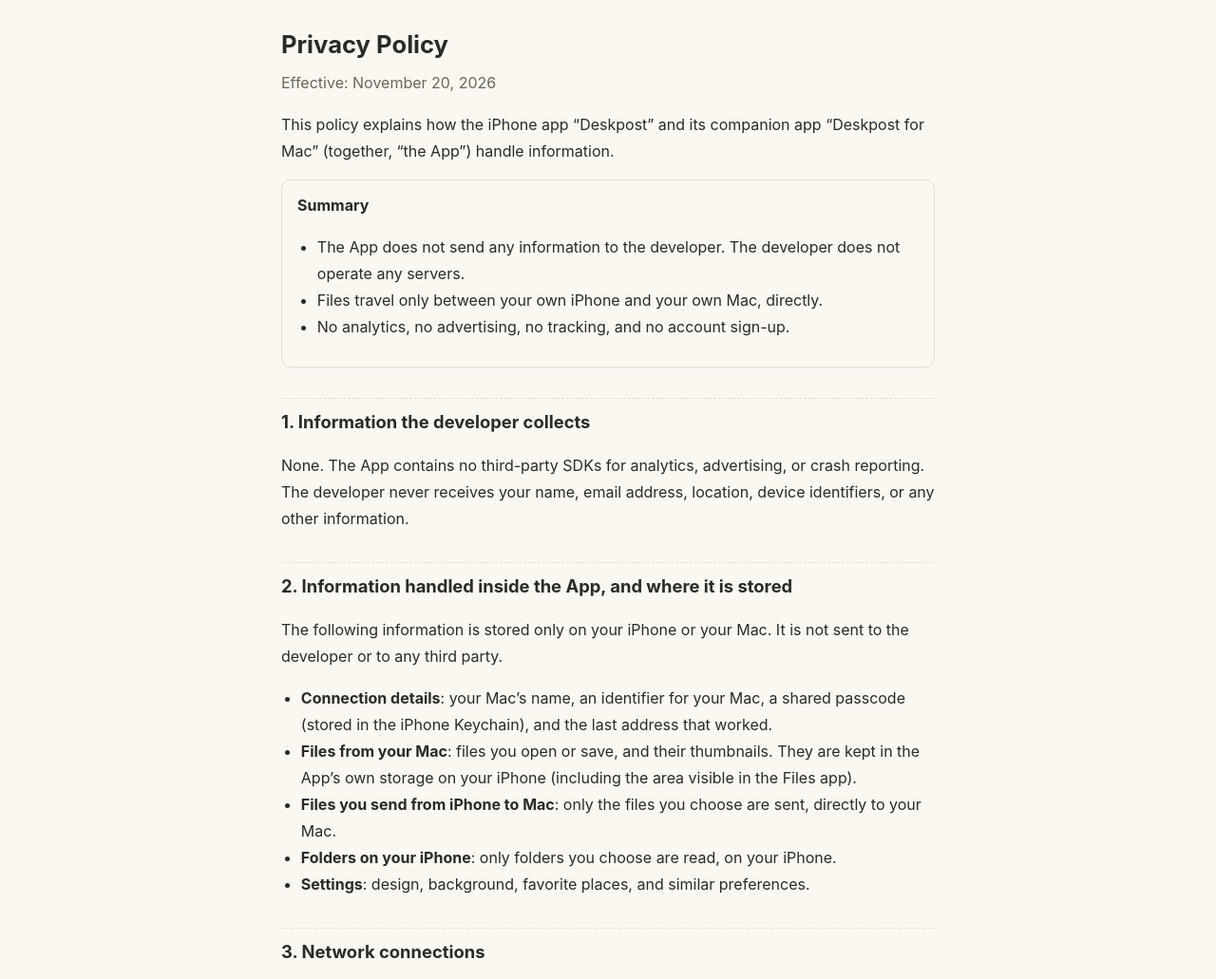
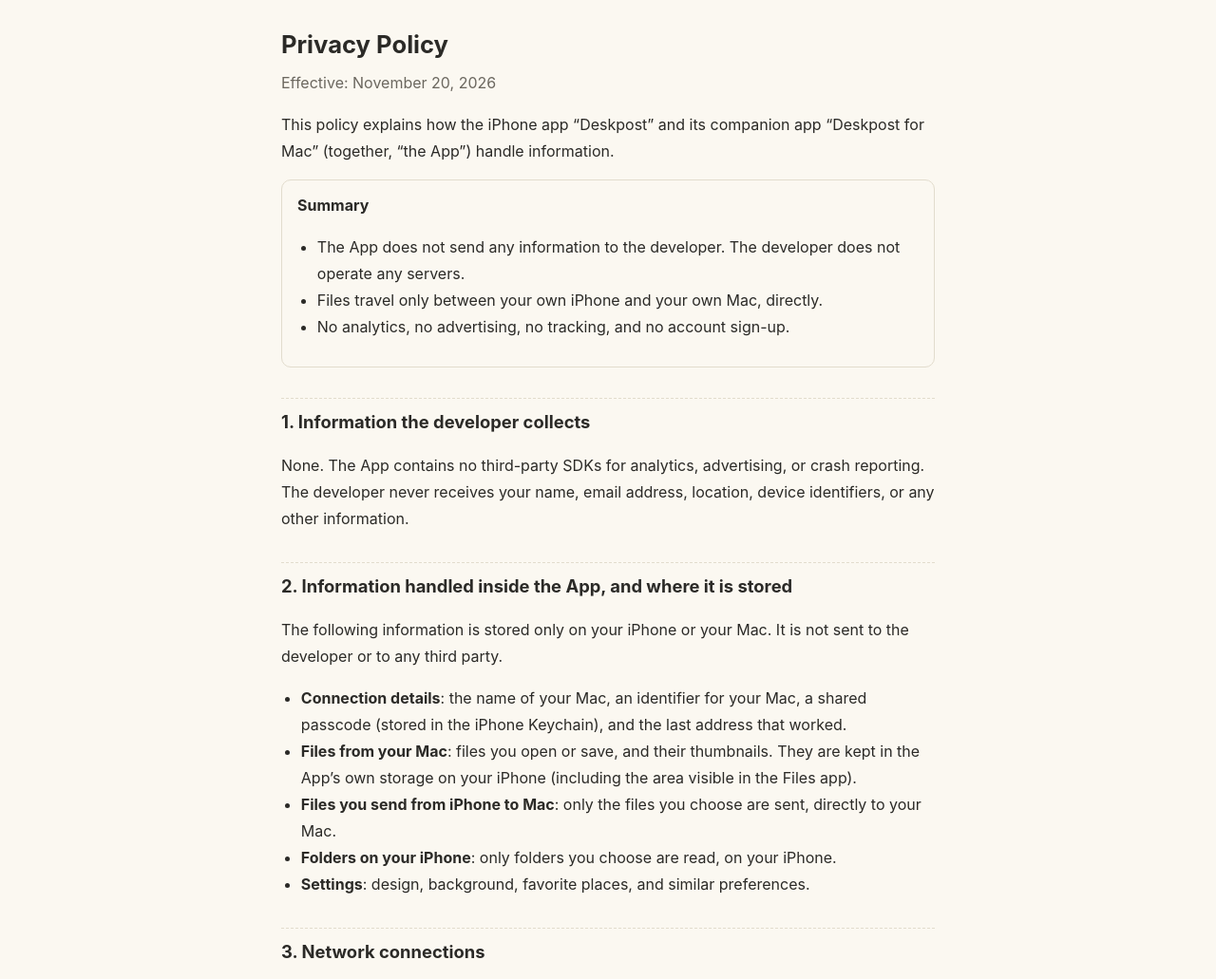
Before and after one commit to chocotarou14-ops/deskpost, a plain HTML site: page privacy.html in a window 1280 px wide. Shown: the part 63-1094 px from the top of the page at 95% size. Drawn offline with Linux system fonts and the light colour scheme.

Commit message:
英語のプライバシーポリシー：Mac の所有格をやめる

```diff
--- a/privacy.html
+++ b/privacy.html
@@ -103,7 +103,7 @@
 <h2>2. Information handled inside the App, and where it is stored</h2>
 <p>The following information is stored only on your iPhone or your Mac. It is not sent to the developer or to any third party.</p>
 <ul>
-<li><strong>Connection details</strong>: your Mac’s name, an identifier for your Mac, a shared passcode (stored in the iPhone Keychain), and the last address that worked.</li>
+<li><strong>Connection details</strong>: the name of your Mac, an identifier for your Mac, a shared passcode (stored in the iPhone Keychain), and the last address that worked.</li>
 <li><strong>Files from your Mac</strong>: files you open or save, and their thumbnails. They are kept in the App’s own storage on your iPhone (including the area visible in the Files app).</li>
 <li><strong>Files you send from iPhone to Mac</strong>: only the files you choose are sent, directly to your Mac.</li>
 <li><strong>Folders on your iPhone</strong>: only folders you choose are read, on your iPhone.</li>
```
